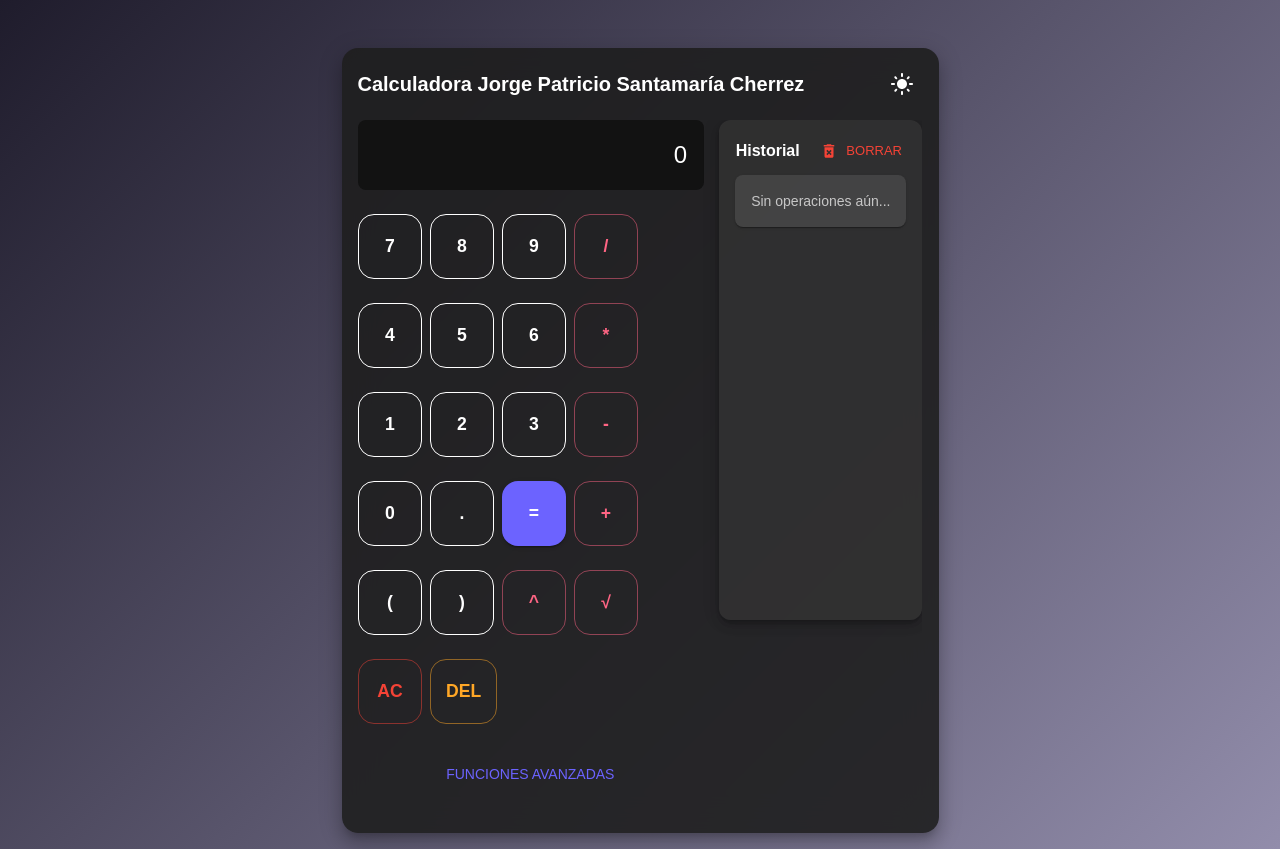
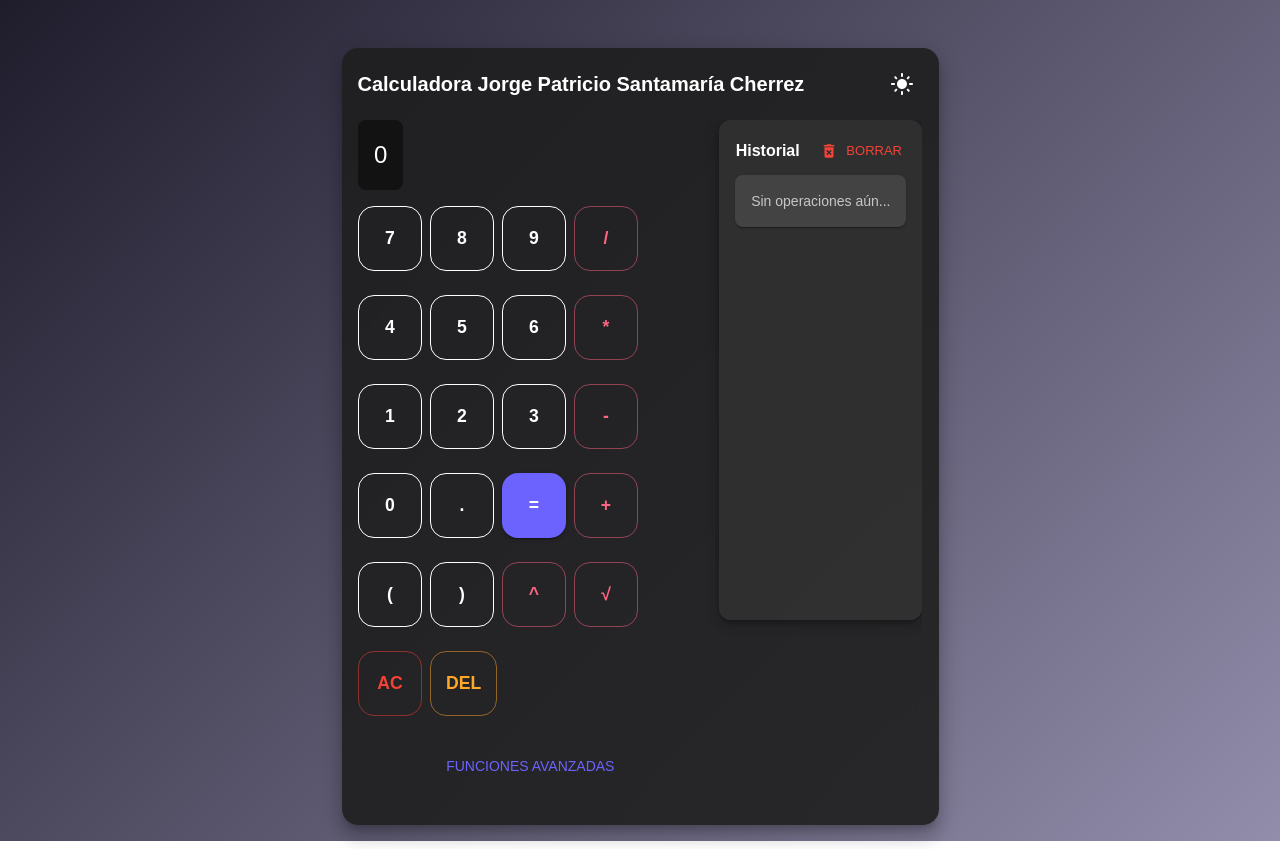
Before and after one commit to Patogol35/Calculadora, a React (Vite) app: page / in a window 1280 px wide. Built offline with nearby package versions, Linux system fonts and the light colour scheme.

Commit message:
Update Display.jsx

```diff
--- a/src/components/Display.jsx
+++ b/src/components/Display.jsx
@@ -1,12 +1,13 @@
-import { Box, Typography } from "@mui/material";
+import { Grid, Box, Typography } from "@mui/material";
 
 export default function Display({ value, darkMode }) {
   return (
+    <Grid container spacing={1}>
+      <Grid item xs={12}>
         <Box
           sx={{
-        width: "100%",               // 🔥 Asegura que coincida con el keypad
+            width: "100%",
             p: 2,
-        mb: 1,
             borderRadius: 2,
             bgcolor: darkMode ? "#121212" : "#f0f0f0",
             textAlign: "right",
@@ -15,18 +16,17 @@ export default function Display({ value, darkMode }) {
             alignItems: "center",
             justifyContent: "flex-end",
             overflowX: "auto",
-        boxSizing: "border-box",     // 🔥 Evita que crezca de más
+            boxSizing: "border-box",
           }}
         >
           <Typography
             variant="h5"
-        sx={{
-          wordBreak: "break-word",
-          width: "100%",
-        }}
+            sx={{ wordBreak: "break-word", width: "100%" }}
           >
             {value || "0"}
           </Typography>
         </Box>
+      </Grid>
+    </Grid>
   );
 }
```
Lines whose indentation alone changed are shown as unchanged.
